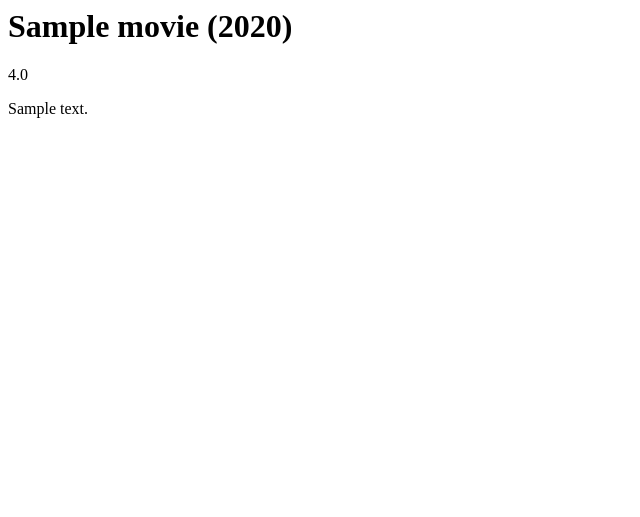
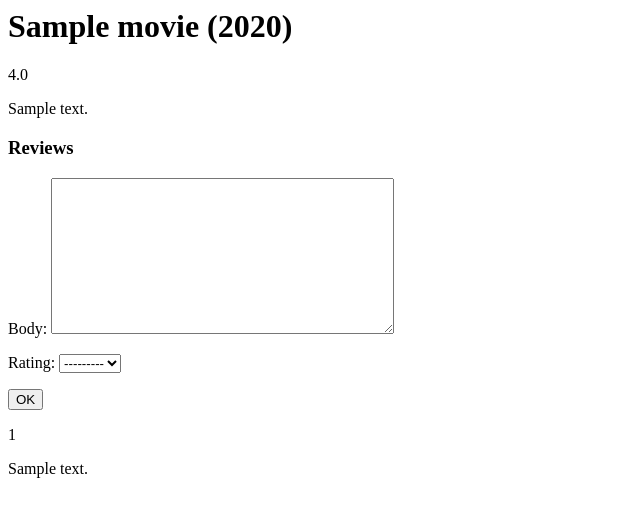
Before and after one commit to lennartschepers/ordina-movie-review, a Django app: page /movies/1/ in a window 1280 px wide. Shown: the top 517 px of the page, without its empty margins (0-640 px from the left). Run offline with Django 4.2, Linux system fonts and the light colour scheme; tables that the repository leaves empty hold one stand-in row (values such as "Sample post").

Commit message:
added Review model and added review functionality to the detail view

```diff
--- /dev/null
+++ b/moviereviewapp/forms.py
@@ -0,0 +1,7 @@
+from django import forms
+from .models import Review
+
+class ReviewForm(forms.ModelForm):
+    class Meta:
+        model = Review
+        fields = ['body', 'rating']
--- a/moviereviewapp/models.py
+++ b/moviereviewapp/models.py
@@ -1,4 +1,5 @@
 from django.db import models
+
 
 # Create your models here.
 class Movie(models.Model):
@@ -9,3 +10,17 @@ class Movie(models.Model):
 
     def __str__(self):
         return f'{self.title} ({self.release_year})'
+
+
+class Review(models.Model):
+
+    class Rating(models.IntegerChoices):
+        ONE = 1
+        TWO = 2
+        THREE = 3
+        FOUR = 4
+        FIVE = 5
+
+    movie = models.ForeignKey(Movie, on_delete=models.CASCADE)
+    body = models.TextField()
+    rating = models.IntegerField(null=False, blank=False, choices=Rating.choices)
--- a/moviereviewapp/templates/moviereviewapp/detail.html
+++ b/moviereviewapp/templates/moviereviewapp/detail.html
@@ -1,3 +1,18 @@
-<h1>{{ movie.title }} ({{movie.release_year}})</h1>
-<p>{{ movie.rating }}</p>
-<p>{{ movie.description }}</p>
+<div class="movie">
+    <h1>{{ movie.title }} ({{movie.release_year}})</h1>
+    <p>{{ movie.rating }}</p>
+    <p>{{ movie.description }}</p>
+</div>
+<div class="reviews">
+    <h3>Reviews</h3>
+  <form action="" method="post">
+    {% csrf_token %}
+
+    {{ form.as_p }}
+    <input type="submit" value="OK">
+</form>
+    {% for review in movie.review_set.all %}
+    <p> {{review.rating }}</p>
+    <p>{{ review.body }}</p>
+    {% endfor %}
+</div>
--- a/moviereviewapp/urls.py
+++ b/moviereviewapp/urls.py
@@ -4,5 +4,7 @@ from . import views
 urlpatterns = [
     path('', views.index, name='index'),
     path('movies/', views.movies, name='movies'),
-    path('movies/<int:movie_id>/', views.detail, name='detail')
+    path('movies/<int:movie_id>/', views.detail, name='detail'),
+
+
 ]
--- a/moviereviewapp/views.py
+++ b/moviereviewapp/views.py
@@ -1,5 +1,7 @@
 from django.http import HttpResponse, Http404
 from django.shortcuts import render, get_object_or_404
+
+from .forms import ReviewForm
 from .models import Movie
 
 def index(request):
@@ -12,4 +14,14 @@ def movies(request):
 
 def  detail(request, movie_id):
     movie = get_object_or_404(Movie, pk=movie_id)
-    return render(request, 'moviereviewapp/detail.html', {'movie': movie})
+    if request.method == "POST":
+        form = ReviewForm(request.POST)
+        if form.is_valid():
+            review = form.save(commit=False)
+            review.movie = movie
+            review.save()
+        else:
+            return render(request, 'moviereviewapp/detail.html', {'movie': movie, 'form': form})
+
+    form = ReviewForm()
+    return render(request, 'moviereviewapp/detail.html', {'movie': movie, 'form': form})
```
Also changed, not shown: moviereviewapp/migrations/0002_review.py (added), moviereviewapp/migrations/0003_rename_description_review_body_alter_review_rating.py (added).
